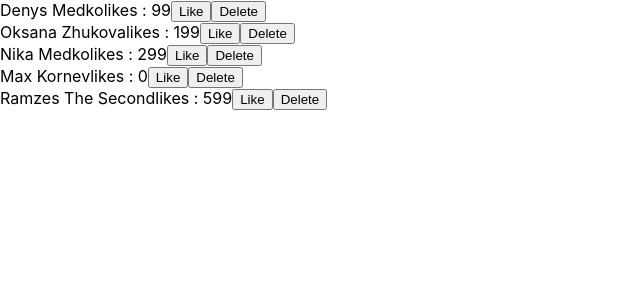
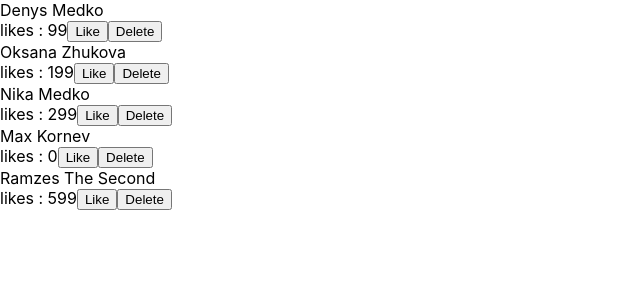
Before and after one commit to DenisMedko/homework20221109-react-users, a React (Create React App) app: page / in a window 1280 px wide. Shown: the top 300 px of the page, without its empty margins (0-640 px from the left). Built offline with nearby package versions, Linux system fonts and the light colour scheme.

Commit message:
user likes increment refactored

```diff
--- a/src/components/UserInfo/index.jsx
+++ b/src/components/UserInfo/index.jsx
@@ -3,9 +3,9 @@ import React from 'react';
 const UserInfo = (props) => {
     const {firstName, lastName} = props;
     return (
-        <>
+        <div>
             {firstName} {lastName}
-        </>
+        </div>
     );
 }
 
--- a/src/components/UserList/index.jsx
+++ b/src/components/UserList/index.jsx
@@ -9,8 +9,8 @@ class UserList extends Component {
     likeHandle = (id) => {
         const newUsers = this.state.users.map(user => {
             return {...user,
-                likes: id === user.id ? ++user.likes : user.likes,
-                myLike : id === user.id ? user.myLike = true : user.myLike
+                likes: id === user.id ? user.likes + 1 : user.likes,
+                myLike : id === user.id ? true : user.myLike
             }
         });
         this.setState({...this.state, users : newUsers});
```
Also changed, not shown: src/components/User/index.jsx (+4 -4 lines).
